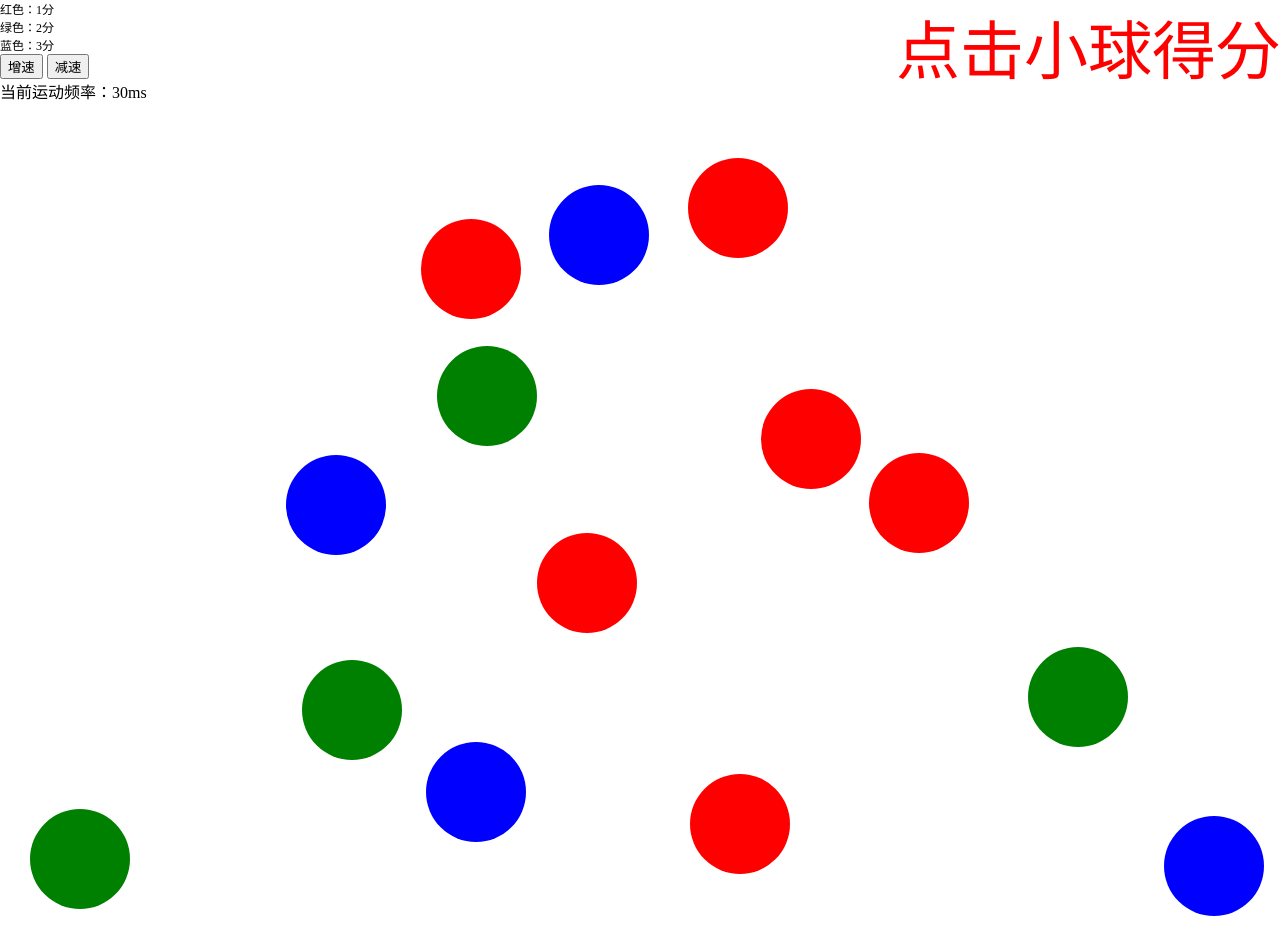
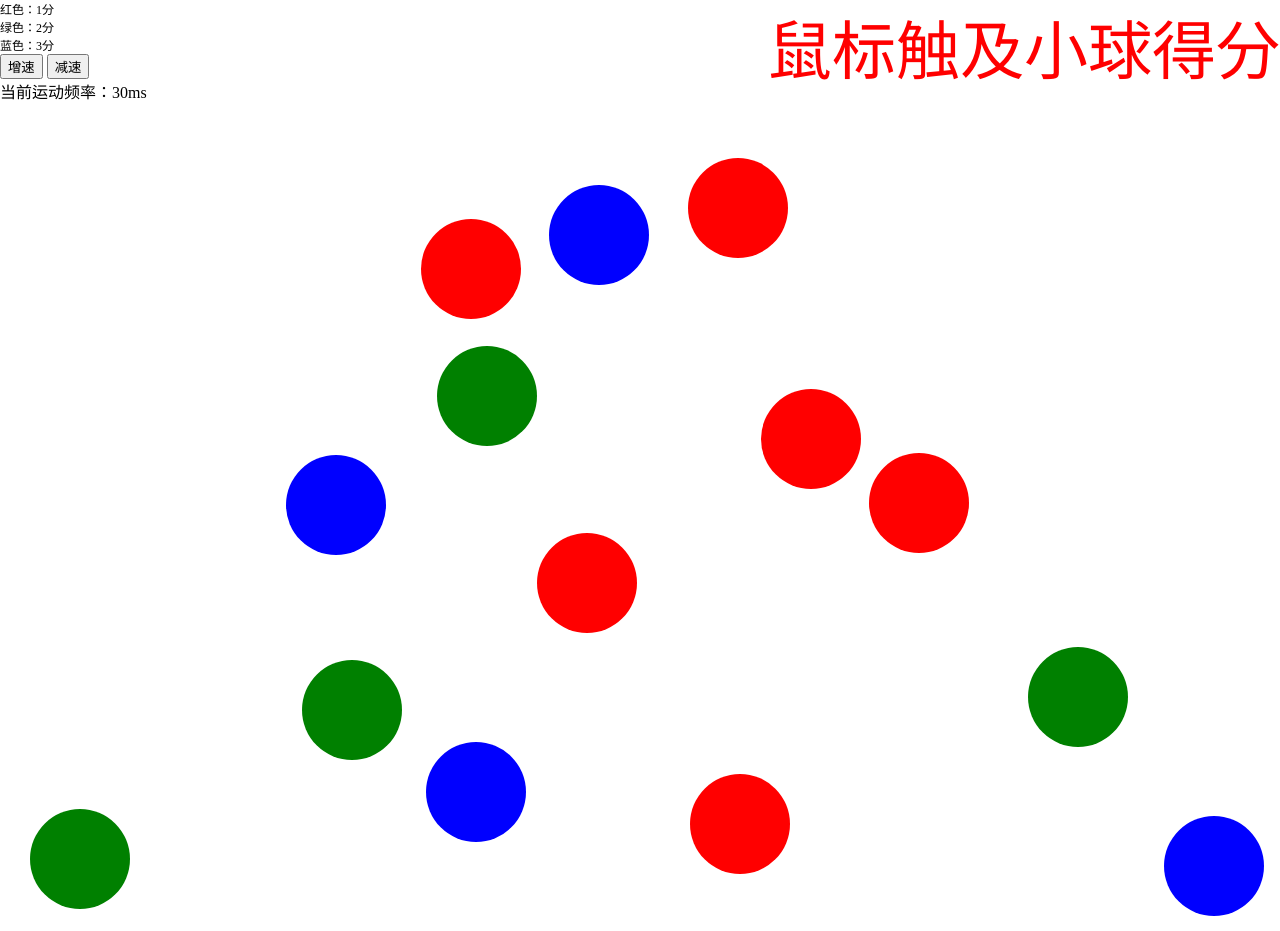
Before and after one commit to Angelabobby/random-balls-game, a plain HTML site: page index.html in a window 1280 px wide. Shown: the top 931 px of the page. Drawn offline with Linux system fonts and the light colour scheme.

Commit message:
Update index.html

```diff
--- a/index.html
+++ b/index.html
@@ -51,7 +51,7 @@
 <body>
 
     <div>
-        <span id="score">点击小球得分</span>
+        <span id="score">鼠标触及小球得分</span>
         <div id="info">
             <div>红色：1分</div>
             <div>绿色：2分</div>
```
